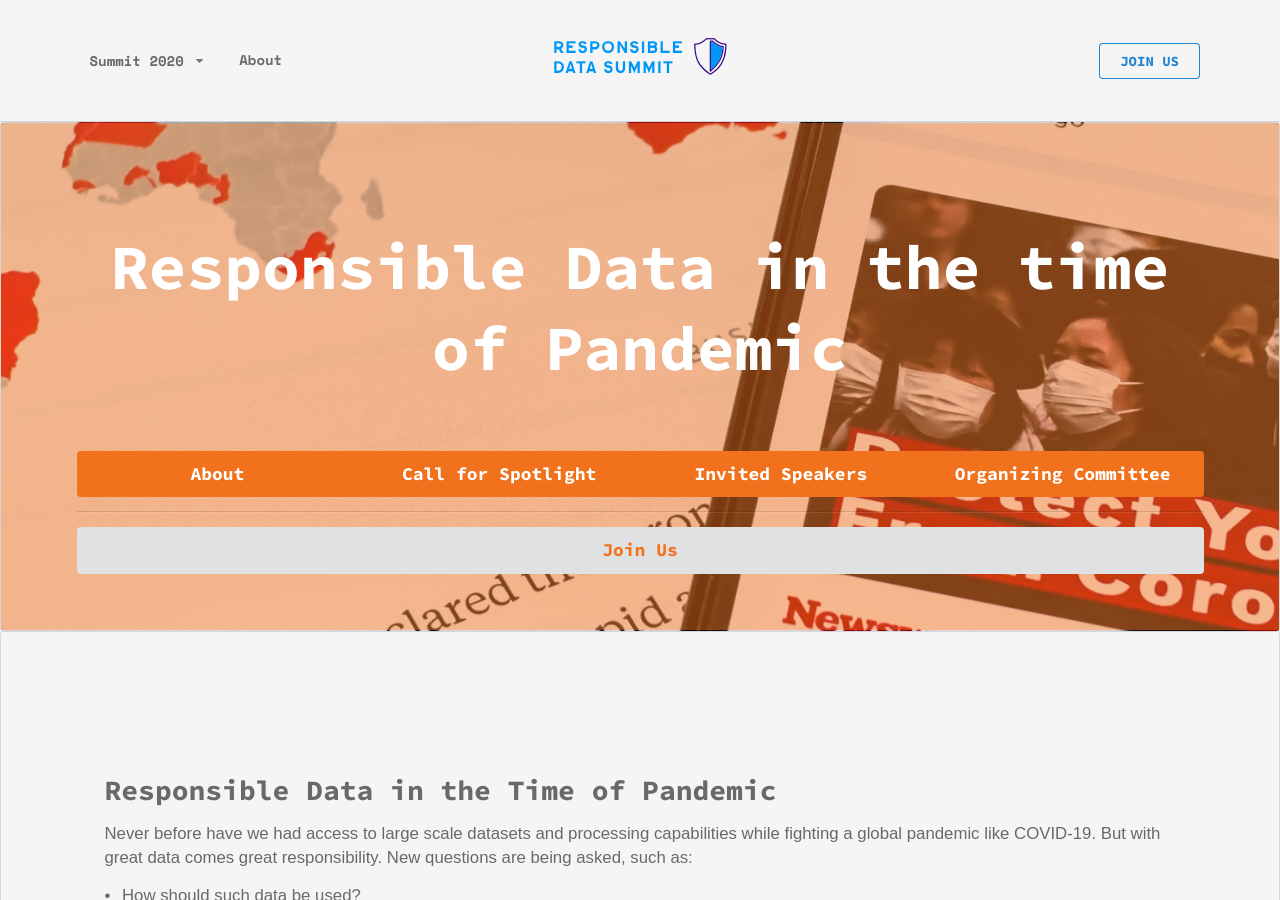
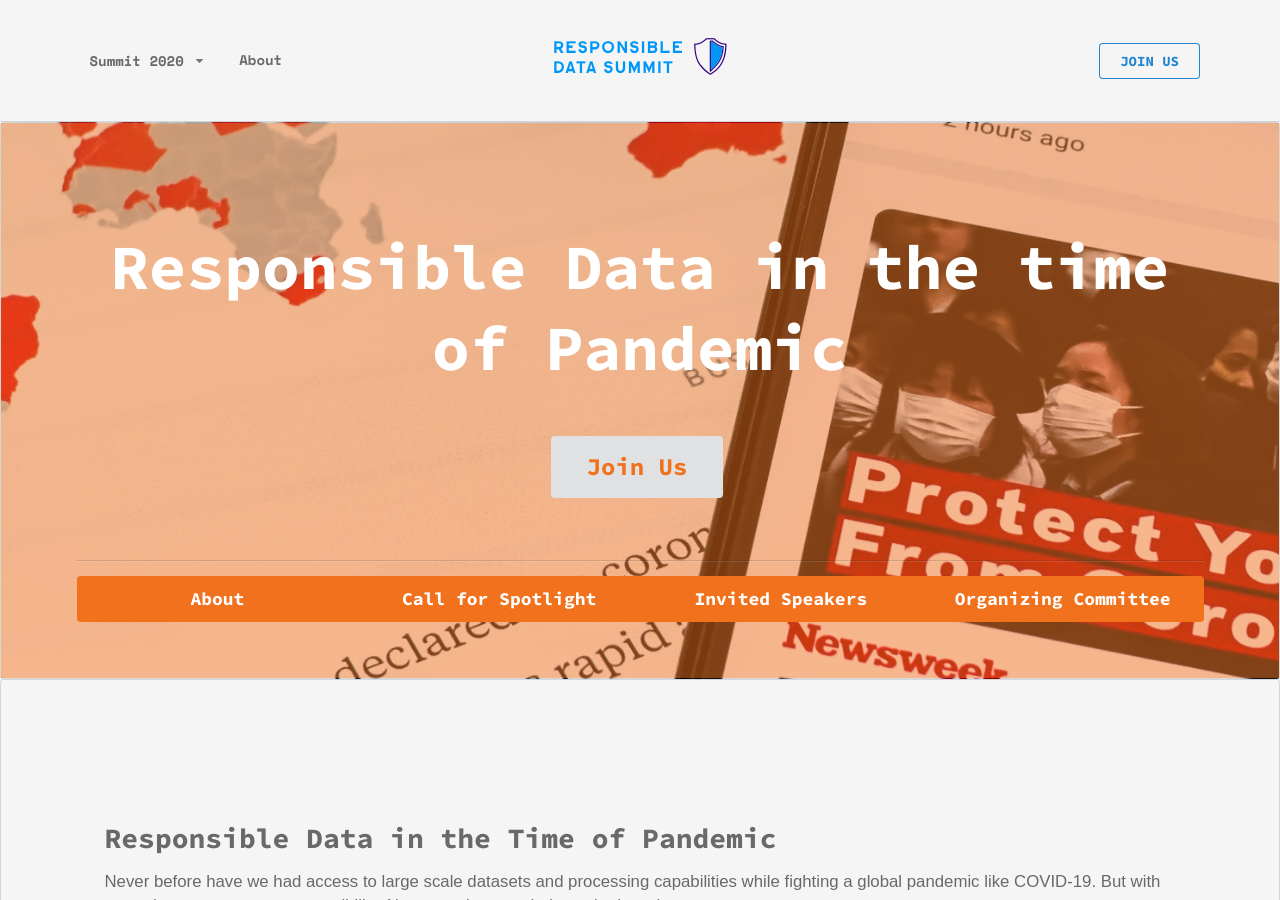
Before and after one commit to responsible-data-summit/responsible-data-summit.github.io, a Jekyll site: the page built from pages/pandemic.html, in a window 1280 px wide and 900 px high. Built offline with Jekyll 4.4.1, drawn with Linux system fonts in a browser that asks for light colours.

Commit message:
change style of button

```diff
--- a/pages/pandemic.html
+++ b/pages/pandemic.html
@@ -7,19 +7,20 @@ permalink: /pandemic
 <div class="masthead ui segment center aligned"
     style="background-image: linear-gradient(rgba(242, 113, 28, 0.5), rgba(242, 113, 28, 0.5)), url('/assets/img/bg1.jpg');">
     <div class="ui container center aligned">
-        <h1 class="ui header" style="margin-bottom: 1em;">
+        <h1 class="ui header" style="margin-bottom: 0em;">
             Responsible Data in the time of Pandemic
         </h1>
+        <a class="ui massive white button" style="color: rgba(242, 113, 28, 1); margin-bottom: 2em;" href="/joinus">
+            Join Us
+        </a>
+        <div class="ui divider"></div>
         <div class="four orange ui buttons">
             <a class="ui big button" style="margin: 0em;" href="#about">About</a>
             <a class="ui big button" style="margin: 0em;" href="#spotlight">Call for Spotlight</a>
             <a class="ui big button" style="margin: 0em;" href="#speakers">Invited Speakers</a>
             <a class="ui big button" style="margin: 0em;" href="#committee">Organizing Committee</a>
         </div>
-        <div class="ui divider"></div>
-        <a class="ui big white button fluid" style="color: rgba(242, 113, 28, 1); margin: 0em;" href="/joinus">
-            Join Us
-        </a>
+        <br>
     </div>
 </div>
 
```
